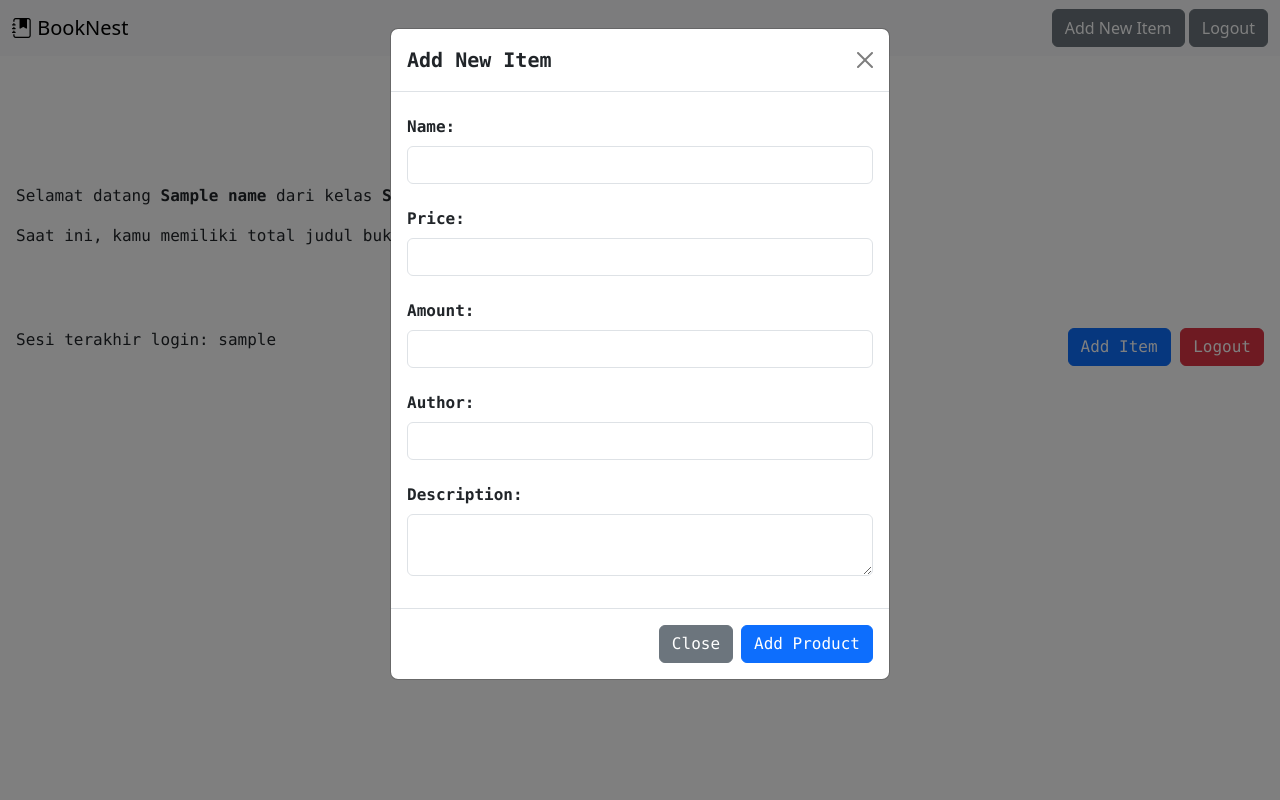
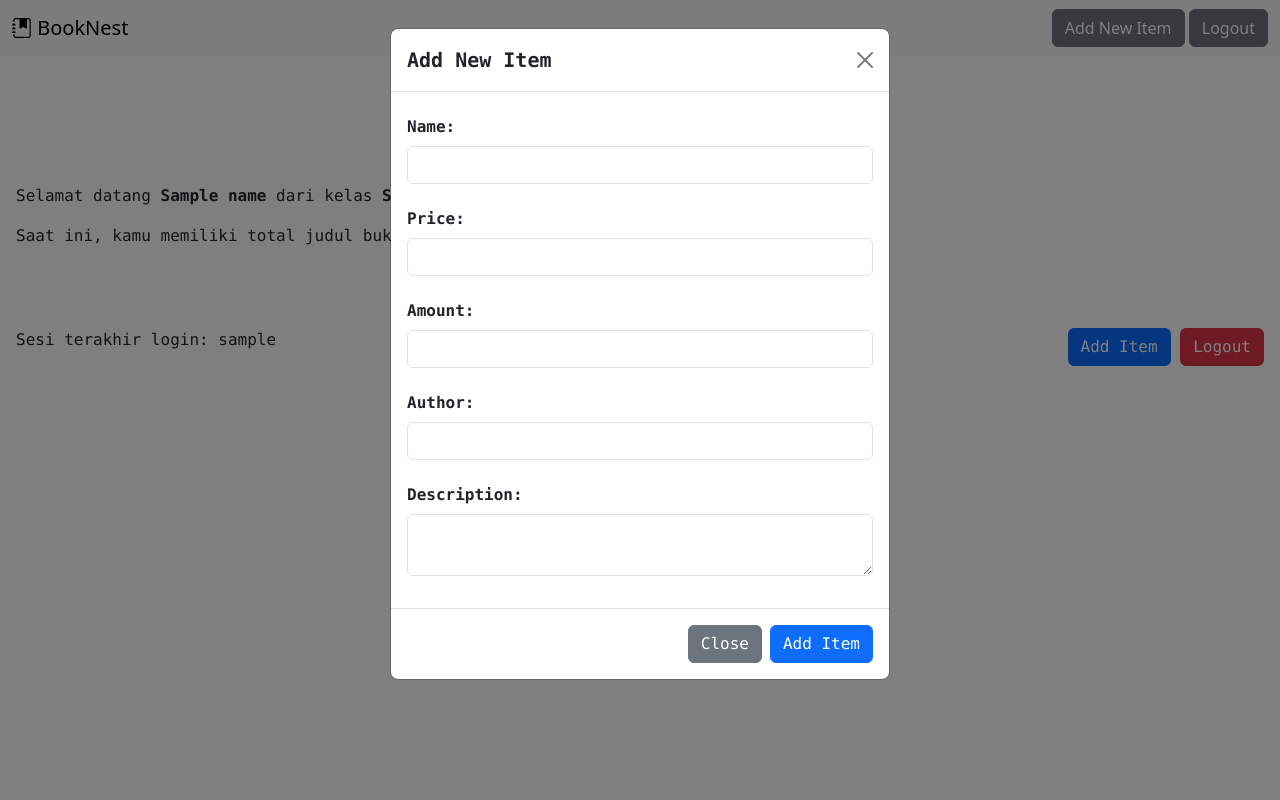
Before and after one commit to malifalhakim/book-nest, a Django app: template main/templates/main.html in a window 1280 px wide, after a click on "Add New Item". Run offline with Django 4.2, Linux system fonts and the light colour scheme; the template is opened without the code that fills it: most values are stand-ins (such as "Sample title", 1, 10 or a date in 2020); data that the repository does not hold is empty.

Commit message:
Tugas 6 Selesai

```diff
--- a/main/templates/main.html
+++ b/main/templates/main.html
@@ -78,7 +78,7 @@
             </div>
             <div class="modal-footer">
                 <button type="button" class="btn btn-secondary" data-bs-dismiss="modal">Close</button>
-                <button type="button" class="btn btn-primary" id="button_add" data-bs-dismiss="modal">Add Product</button>
+                <button type="button" class="btn btn-primary" id="button_add" data-bs-dismiss="modal">Add Item</button>
             </div>
         </div>
     </div>
```
Also changed, not shown: README.md.
